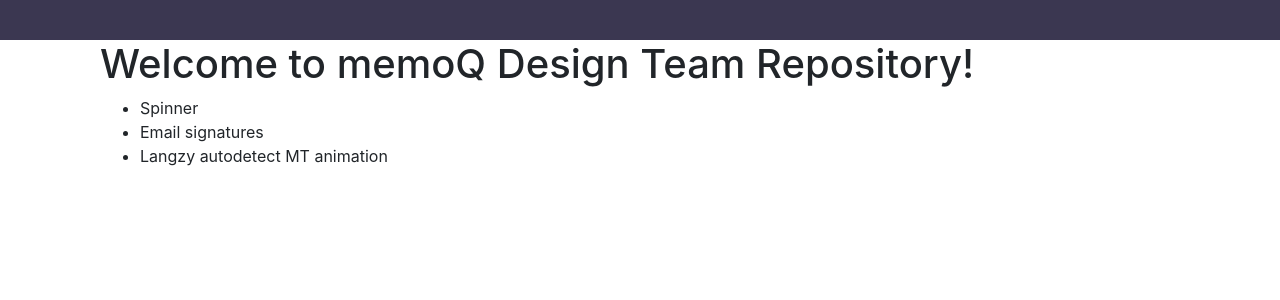
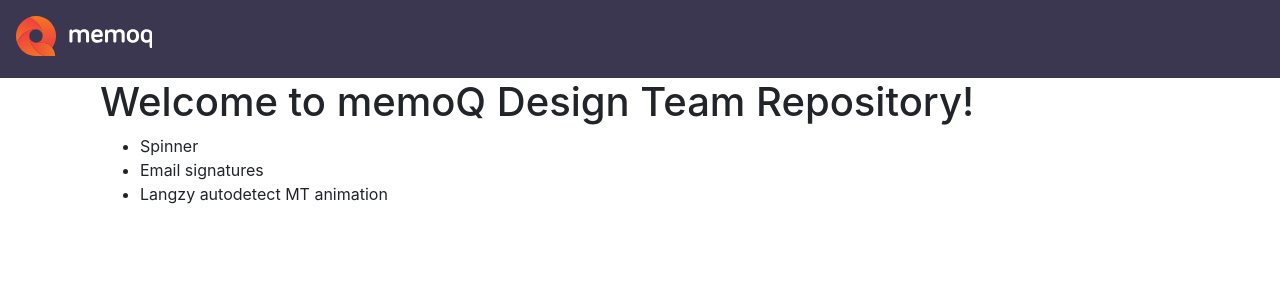
Before and after one commit to memoq-design/memoq-design.github.io, a Jekyll site: the page built from index.html, in a window 1280 px wide. Shown: the top 300 px of the page. Built offline with Jekyll 4.4.1, drawn with Linux system fonts in a browser that asks for light colours.

Commit message:
change css

```diff
--- a/css/layout.css
+++ b/css/layout.css
@@ -1,12 +1,12 @@
 header {
   background-color: #3b3751;
-  height: 40px;
   padding: 16px;
 }
 
 .header-logo {
   display: inline-block;
   width: 136px;
+  height: 40px;
   background-image: url(../assets/logo.svg);
 }
 /*# sourceMappingURL=layout.css.map */
--- a/css/layout.scss
+++ b/css/layout.scss
@@ -8,12 +8,12 @@
 
 header {
     background-color: $color-brand-martinique;
-    height: 40px;
     padding: $sizing-16;
 }
 
 .header-logo {
     display: inline-block;
     width: 136px;
+    height: 40px;
     background-image: url(../assets/logo.svg);
 }
```
Also changed, not shown: 1 other file.
